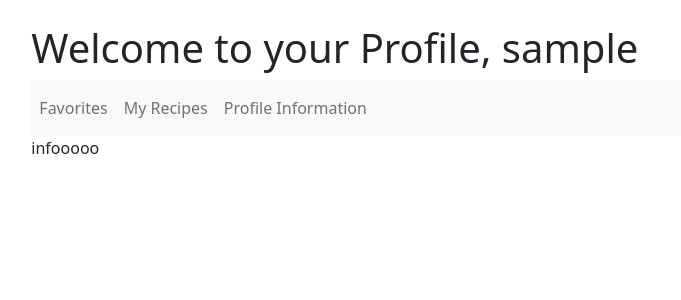
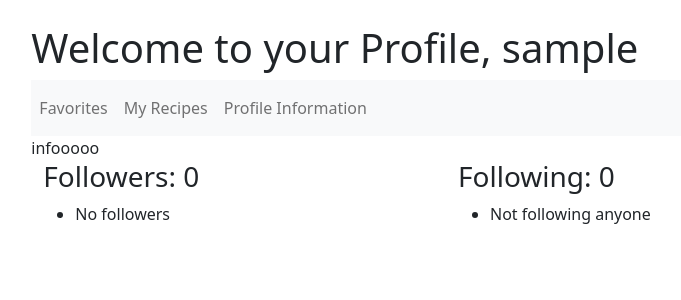
Before and after one commit to Arma-17/PPM-webapp-recipes, a Django app: page /profile/ in a window 1280 px wide. Shown: the part 56-356 px from the top of the page, without its empty margins (194-875 px from the left). Run offline with Django 4.2, Linux system fonts and the light colour scheme; the visitor is signed in with stand-in values (Sample User, id 1); data comes from the database, SQL or seed files in the repository.

Commit message:
Added Follow

```diff
--- a/config/urls.py
+++ b/config/urls.py
@@ -30,6 +30,7 @@ urlpatterns = [
     path('profile/', user_views.profile, name="user-profile"),
     path('my-recipes/', user_views.my_recipes, name="user-recipes"),
     path('favorites/', user_views.favorites, name="user-favorites"),
+     path('toggle-follow/<int:user_id>/', user_views.toggle_follow, name='toggle-follow'),
 ]
 
 urlpatterns += static(settings.MEDIA_URL, document_root=settings.MEDIA_ROOT)
--- a/users/models.py
+++ b/users/models.py
@@ -6,5 +6,11 @@ from django.contrib.auth.models import AbstractUser
 class UserProfile(AbstractUser):
     followers = models.ManyToManyField('self', related_name='following', symmetrical=False)
 
+    def get_followers_count(self):
+        return self.followers.count()
+
+    def get_following_count(self):
+        return self.following.count()
+
     def __str__(self):
         return self.username
--- a/users/templates/users/profile.html
+++ b/users/templates/users/profile.html
@@ -26,6 +26,32 @@
 
 infooooo
 
+<div class="container">
+  <div class="row">
+    <div class="col-md-6">
+      <h3>Followers: {{ user.get_followers_count }}</h3>
+      <ul>
+        {% for follower in user.followers.all %}
+          <li>{{ follower.username }}</li>
+        {% empty %}
+          <li>No followers</li>
+        {% endfor %}
+      </ul>
+    </div>
+    <div class="col-md-6">
+      <h3>Following: {{ user.get_following_count }}</h3>
+      <ul>
+        {% for following in user.following.all %}
+          <li>{{ following.username }}</li>
+        {% empty %}
+          <li>Not following anyone</li>
+        {% endfor %}
+      </ul>
+    </div>
+  </div>
+</div>
+
+
 {% endblock content1%}
 
 {% endblock content%}
--- a/users/views.py
+++ b/users/views.py
@@ -1,6 +1,7 @@
 from django.shortcuts import render,redirect
 from django.contrib import messages
 from django.contrib.auth.decorators import login_required
+from django.http import JsonResponse
 
 from recipes.models import Recipe
 from . import models
@@ -21,7 +22,16 @@ def register(request):
 
 @login_required()
 def profile(request):
-    return render(request, 'users/profile.html',{'title':'My Profile'})
+    user = request.user
+    following = user.following.all()
+    followers = user.followers.all()
+    context = {
+        'user': user,
+        'following': following,
+        'followers': followers,
+        'title': 'My Profile'
+    }
+    return render(request, 'users/profile.html', context)
 
 def favorites(request):
     return render(request, 'users/favorites.html',{'title':'Favorites'})
@@ -33,3 +43,17 @@ def my_recipes(request):
     }
 
     return render(request, 'users/my-recipes.html', context)         #TODO change name
+
+@login_required
+def toggle_follow(request, user_id):
+    user_to_follow = models.UserProfile.objects.get(pk=user_id)
+    if request.user in user_to_follow.followers.all():
+        user_to_follow.followers.remove(request.user)
+        action = 'unfollow'
+    else:
+        user_to_follow.followers.add(request.user)
+        action = 'follow'
+    response = {
+        'action': action
+    }
+    return JsonResponse(response)
```
Also changed, not shown: recipes/templates/recipes/recipe_detail.html (+11 -0 lines), recipes/views.py (line endings or trailing spaces).
